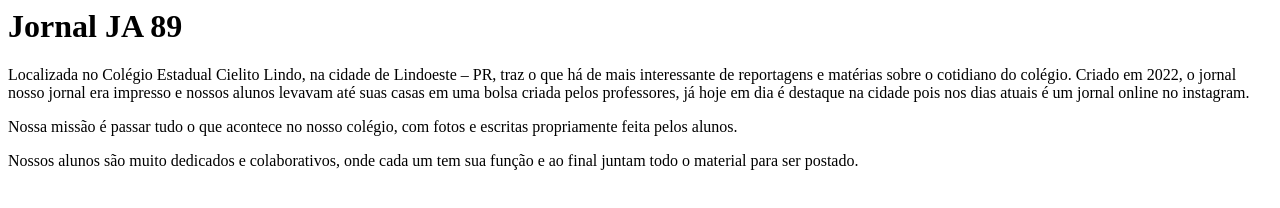
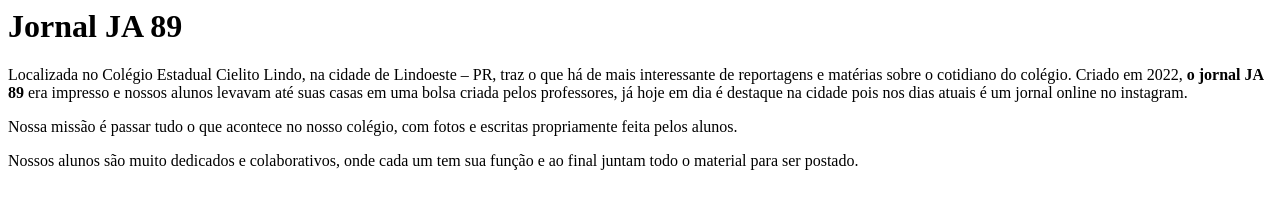
Before and after one commit to Professoradanilla/TurmaL-3tri, a plain HTML site: page index.html in a window 1280 px wide. Drawn offline with Linux system fonts and the light colour scheme.

Commit message:
28/09/23

```diff
--- a/index.html
+++ b/index.html
@@ -1,6 +1,6 @@
 <h1>Jornal JA 89</h1>
 
-<p>Localizada no Colégio Estadual Cielito Lindo, na cidade de Lindoeste – PR, traz o que há de mais interessante de reportagens e matérias sobre o cotidiano do colégio. Criado em 2022, o jornal nosso jornal era impresso e nossos alunos levavam até suas casas em uma bolsa criada pelos professores, já hoje em dia é destaque na cidade pois nos dias atuais é um jornal online no instagram.</p>
+<p>Localizada no Colégio Estadual Cielito Lindo, na cidade de Lindoeste – PR, traz o que há de mais interessante de reportagens e matérias sobre o cotidiano do colégio. Criado em 2022, <B>o jornal JA 89</B> era impresso e nossos alunos levavam até suas casas em uma bolsa criada pelos professores, já hoje em dia é destaque na cidade pois nos dias atuais é um jornal online no instagram.</p>
 
 <p>Nossa missão é passar tudo o que acontece no nosso colégio, com fotos e escritas propriamente feita pelos alunos.</p>
 
```
